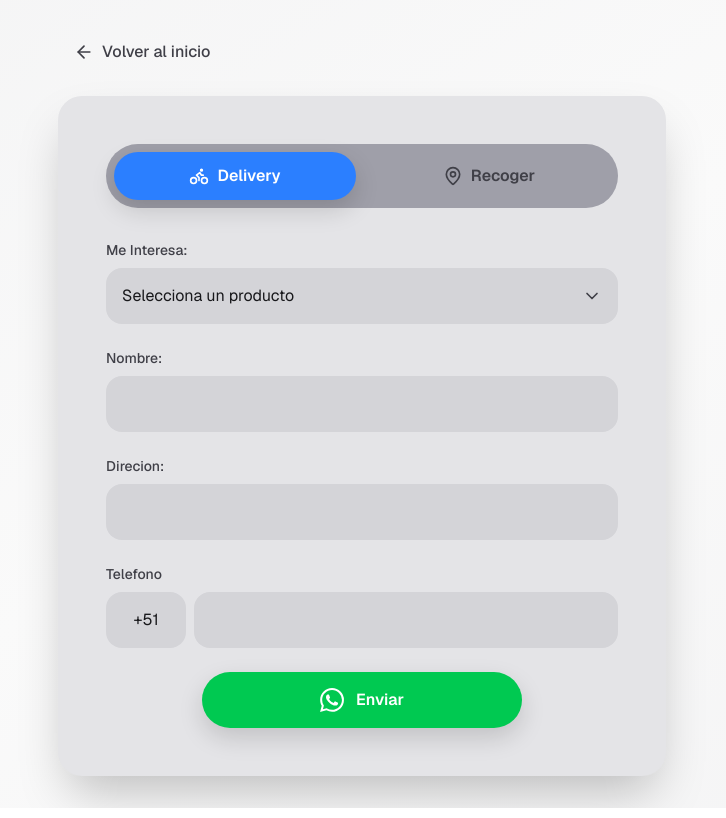
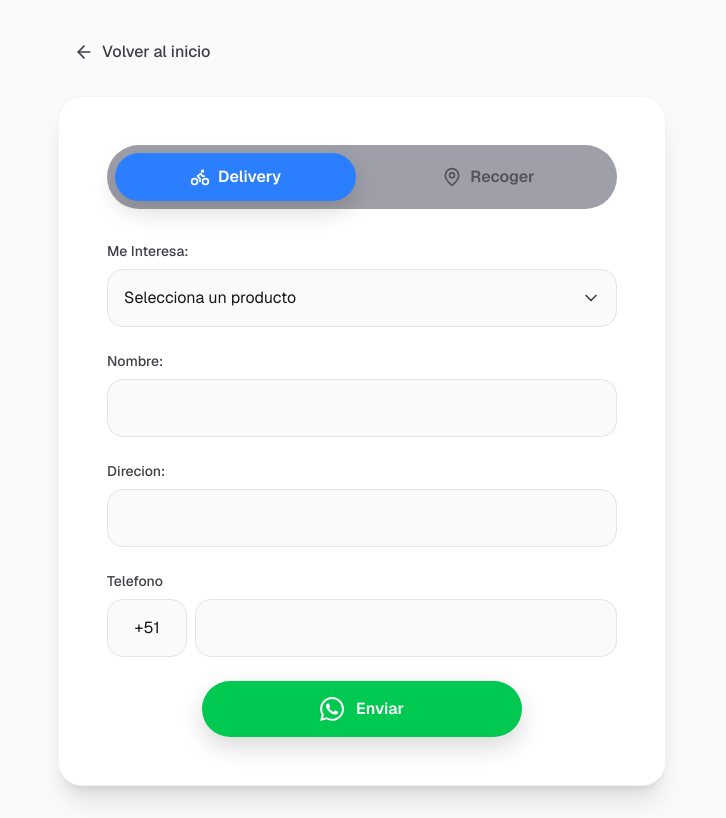
Before and after one commit to gohit-xyz/link-store, a Next.js app: page /form in a window 1280 px wide. Shown: the whole page, without its empty margins (278-1004 px from the left). Built offline with nearby package versions, Linux system fonts and the light colour scheme.

Commit message:
style: Refine UI colors, backgrounds, and glassmorphism for improved light/dark mode consistency.

```diff
--- a/src/app/form/page.tsx
+++ b/src/app/form/page.tsx
@@ -74,7 +74,7 @@ ${
   };
 
   return (
-    <div className="min-h-screen w-full bg-linear-to-br from-zinc-100 via-zinc-50 to-zinc-100 dark:from-zinc-950 dark:via-zinc-900 dark:to-black font-sans">
+    <div className="min-h-screen w-full bg-zinc-50 dark:bg-zinc-950 font-sans transition-colors duration-300">
       <main className="max-w-2xl mx-auto flex flex-col items-center p-4 md:p-8">
         {/* Botón de regreso */}
         <div className="w-full mb-6">
@@ -88,7 +88,7 @@ ${
         </div>
 
         {/* Contenedor del formulario */}
-        <div className="w-full bg-zinc-200 dark:bg-zinc-800 rounded-3xl shadow-2xl p-8 md:p-12">
+        <div className="w-full bg-white dark:bg-zinc-800 rounded-3xl shadow-xl p-8 md:p-12 border border-zinc-100 dark:border-zinc-700">
           {/* Toggle Delivery/Recoger */}
           <div className="flex gap-3 mb-8 bg-zinc-400 dark:bg-zinc-700 rounded-full p-2">
             <button
@@ -97,7 +97,7 @@ ${
               className={`cursor-pointer flex-1 flex items-center justify-center gap-2 py-3 px-6 rounded-full font-semibold transition-all duration-300 ${
                 tipoServicio === "delivery"
                   ? "bg-blue-500 text-white shadow-lg"
-                  : "bg-transparent text-zinc-700 dark:text-zinc-300"
+                  : "bg-transparent text-zinc-600 dark:text-zinc-300 hover:bg-white/50 dark:hover:bg-black/20"
               }`}
             >
               <Bike className="w-5 h-5" />
@@ -109,7 +109,7 @@ ${
               className={`cursor-pointer flex-1 flex items-center justify-center gap-2 py-3 px-6 rounded-full font-semibold transition-all duration-300 ${
                 tipoServicio === "recoger"
                   ? "bg-blue-500 text-white shadow-lg"
-                  : "bg-transparent text-zinc-700 dark:text-zinc-300"
+                  : "bg-transparent text-zinc-600 dark:text-zinc-300 hover:bg-white/50 dark:hover:bg-black/20"
               }`}
             >
               <MapPin className="w-5 h-5" />
@@ -135,7 +135,7 @@ ${
                   onChange={handleChange}
                   required
                   suppressHydrationWarning
-                  className="w-full px-4 py-4 bg-zinc-300 dark:bg-zinc-600 text-zinc-900 dark:text-white rounded-2xl appearance-none focus:outline-none focus:ring-2 focus:ring-green-500 transition-all duration-300 cursor-pointer pr-12"
+                  className="w-full px-4 py-4 bg-zinc-50 dark:bg-zinc-600 border border-zinc-200 dark:border-zinc-500 text-zinc-900 dark:text-white rounded-2xl appearance-none focus:outline-none focus:ring-2 focus:ring-green-500 transition-all duration-300 cursor-pointer pr-12"
                 >
                   <option value="">Selecciona un producto</option>
                   {productos.map((producto, index) => (
@@ -161,7 +161,7 @@ ${
                 required
                 suppressHydrationWarning
                 autoComplete="name"
-                className="w-full px-4 py-4 bg-zinc-300 dark:bg-zinc-600 text-zinc-900 dark:text-white rounded-2xl focus:outline-none focus:ring-2 focus:ring-blue-500 transition-all duration-300 placeholder-zinc-500 dark:placeholder-zinc-400"
+                className="w-full px-4 py-4 bg-zinc-50 dark:bg-zinc-600 border border-zinc-200 dark:border-zinc-500 text-zinc-900 dark:text-white rounded-2xl focus:outline-none focus:ring-2 focus:ring-blue-500 transition-all duration-300 placeholder-zinc-400 dark:placeholder-zinc-400"
                 placeholder=""
               />
             </div>
@@ -180,7 +180,7 @@ ${
                   required={tipoServicio === "delivery"}
                   suppressHydrationWarning
                   autoComplete="street-address"
-                  className="w-full px-4 py-4 bg-zinc-300 dark:bg-zinc-600 text-zinc-900 dark:text-white rounded-2xl focus:outline-none focus:ring-2 focus:ring-blue-500 transition-all duration-300 placeholder-zinc-500 dark:placeholder-zinc-400"
+                  className="w-full px-4 py-4 bg-zinc-50 dark:bg-zinc-600 border border-zinc-200 dark:border-zinc-500 text-zinc-900 dark:text-white rounded-2xl focus:outline-none focus:ring-2 focus:ring-blue-500 transition-all duration-300 placeholder-zinc-400 dark:placeholder-zinc-400"
                   placeholder=""
                 />
               </div>
@@ -198,7 +198,7 @@ ${
                   value={formData.codigoPais}
                   onChange={handleChange}
                   suppressHydrationWarning
-                  className="w-20 px-3 py-4 bg-zinc-300 dark:bg-zinc-600 text-zinc-900 dark:text-white rounded-2xl focus:outline-none focus:ring-2 focus:ring-green-500 transition-all duration-300 text-center"
+                  className="w-20 px-3 py-4 bg-zinc-50 dark:bg-zinc-600 border border-zinc-200 dark:border-zinc-500 text-zinc-900 dark:text-white rounded-2xl focus:outline-none focus:ring-2 focus:ring-green-500 transition-all duration-300 text-center"
                   placeholder="+51"
                 />
                 <input
@@ -209,7 +209,7 @@ ${
                   required
                   suppressHydrationWarning
                   autoComplete="tel"
-                  className="flex-1 px-4 py-4 bg-zinc-300 dark:bg-zinc-600 text-zinc-900 dark:text-white rounded-2xl focus:outline-none focus:ring-2 focus:ring-green-500 transition-all duration-300 placeholder-zinc-500 dark:placeholder-zinc-400"
+                  className="flex-1 px-4 py-4 bg-zinc-50 dark:bg-zinc-600 border border-zinc-200 dark:border-zinc-500 text-zinc-900 dark:text-white rounded-2xl focus:outline-none focus:ring-2 focus:ring-green-500 transition-all duration-300 placeholder-zinc-400 dark:placeholder-zinc-400"
                   placeholder=""
                 />
               </div>
--- a/src/app/globals.css
+++ b/src/app/globals.css
@@ -108,9 +108,14 @@
 @layer utilities {
   /* Glassmorphism */
   .glass {
-    background: rgba(26, 26, 26, 0.7);
+    background: rgba(255, 255, 255, 0.7);
     backdrop-filter: blur(12px);
     -webkit-backdrop-filter: blur(12px);
+    border: 1px solid rgba(0, 0, 0, 0.1);
+  }
+
+  .dark .glass {
+    background: rgba(26, 26, 26, 0.7);
     border: 1px solid rgba(255, 255, 255, 0.1);
   }
 
--- a/src/app/page.tsx
+++ b/src/app/page.tsx
@@ -29,9 +29,9 @@ export default function Home() {
   const currentProducts = PRODUCTS;
 
   return (
-    <div className="min-h-screen w-full bg-zinc-950 dark:bg-black font-sans relative overflow-hidden">
+    <div className="min-h-screen w-full bg-zinc-50 dark:bg-black font-sans relative overflow-hidden transition-colors duration-300">
       {/* Background gradient glow */}
-      <div className="absolute top-0 left-1/2 -translate-x-1/2 w-full h-96 gradient-glow pointer-events-none" />
+      <div className="absolute top-0 left-1/2 -translate-x-1/2 w-full h-96 bg-blue-500/20 dark:bg-transparent dark:gradient-glow pointer-events-none blur-3xl" />
 
       <main className="max-w-3xl mx-auto flex flex-col items-center p-4 gap-6 relative z-10">
         {/* Theme Toggle */}
@@ -49,7 +49,7 @@ export default function Home() {
 
         {/* Main Content Section - Glass Effect */}
         <section
-          className="flex flex-col w-full items-center gap-8 p-8 glass rounded-3xl backdrop-blur-xl border border-white/10 animate-fade-in-up"
+          className="flex flex-col w-full items-center gap-8 p-8 glass rounded-3xl backdrop-blur-xl border border-white/20 dark:border-white/10 animate-fade-in-up shadow-xl dark:shadow-none"
           style={{ animationDelay: "0.2s", opacity: 0 }}
         >
           {/* Profile Image with Glow */}
@@ -70,10 +70,10 @@ export default function Home() {
               <MapPin className="w-4 h-4" />
               <span>Ovalo Santa Anita</span>
             </div>
-            <h1 className="text-4xl font-bold bg-gradient-to-r from-white via-cyan-200 to-indigo-300 bg-clip-text text-transparent">
+            <h1 className="text-4xl font-bold bg-gradient-to-r from-zinc-900 via-cyan-600 to-indigo-600 dark:from-white dark:via-cyan-200 dark:to-indigo-300 bg-clip-text text-transparent">
               Nombre de Tienda
             </h1>
-            <p className="text-zinc-400 dark:text-zinc-500 leading-relaxed">
+            <p className="text-zinc-600 dark:text-zinc-500 leading-relaxed">
               Encuentra los mejores productos en una sola plataforma. Calidad y
               precio garantizados.
             </p>
@@ -124,7 +124,7 @@ export default function Home() {
                 <div
                   className={`absolute inset-0 bg-gradient-to-br ${color} opacity-0 group-hover:opacity-20 transition-opacity duration-300`}
                 />
-                <Icon className="w-5 h-5 text-zinc-300 group-hover:text-white relative z-10 transition-colors duration-300" />
+                <Icon className="w-5 h-5 text-zinc-600 dark:text-zinc-300 group-hover:text-zinc-900 dark:group-hover:text-white relative z-10 transition-colors duration-300" />
               </a>
             ))}
           </div>
@@ -147,7 +147,7 @@ export default function Home() {
                 className={`relative flex-1 py-3 px-6 rounded-xl font-semibold transition-colors duration-300 z-10 ${
                   activeTab === "servicios"
                     ? "text-white"
-                    : "text-zinc-400 hover:text-zinc-200"
+                    : "text-zinc-500 dark:text-zinc-400 hover:text-zinc-700 dark:hover:text-zinc-200"
                 }`}
               >
                 Servicios
@@ -157,7 +157,7 @@ export default function Home() {
                 className={`relative flex-1 py-3 px-6 rounded-xl font-semibold transition-colors duration-300 z-10 ${
                   activeTab === "productos"
                     ? "text-white"
-                    : "text-zinc-400 hover:text-zinc-200"
+                    : "text-zinc-500 dark:text-zinc-400 hover:text-zinc-700 dark:hover:text-zinc-200"
                 }`}
               >
                 Productos
@@ -180,7 +180,7 @@ export default function Home() {
                       <div className="w-12 h-12 rounded-xl bg-gradient-primary flex items-center justify-center shadow-glow-sm flex-shrink-0">
                         <Sparkles className="w-6 h-6 text-white" />
                       </div>
-                      <h3 className="text-lg font-semibold text-white group-hover:text-cyan-300 transition-colors">
+                      <h3 className="text-lg font-semibold text-zinc-800 dark:text-white group-hover:text-cyan-600 dark:group-hover:text-cyan-300 transition-colors">
                         {item.title}
                       </h3>
                     </div>
@@ -217,10 +217,10 @@ export default function Home() {
 
                     {/* Content */}
                     <div className="p-5 space-y-2">
-                      <h3 className="text-xl font-bold text-white group-hover:text-cyan-300 transition-colors line-clamp-1">
+                      <h3 className="text-xl font-bold text-zinc-800 dark:text-white group-hover:text-cyan-600 dark:group-hover:text-cyan-300 transition-colors line-clamp-1">
                         {item.title}
                       </h3>
-                      <p className="text-sm text-zinc-400 line-clamp-2 leading-relaxed">
+                      <p className="text-sm text-zinc-600 dark:text-zinc-400 line-clamp-2 leading-relaxed">
                         {item.description}
                       </p>
                       {item.price && (
@@ -241,11 +241,11 @@ export default function Home() {
         {/* GPS Button - Modern Floating Glass */}
         <Link
           href="/maps"
-          className="fixed dark:bg-blue-500 bottom-6 right-150 w-14 h-14 glass  hover:shadow-glow-sm transition-all duration-300 flex items-center justify-center group hover-lift z-40 animate-fade-in rounded-full"
+          className="fixed dark:bg-blue-500 bottom-6 right-156 w-14 h-14 glass hover:shadow-glow-sm transition-all duration-300 flex items-center justify-center group hover-lift z-40 animate-fade-in rounded-full shadow-lg"
           aria-label="Ir a mapas"
           style={{ animationDelay: "0.4s", opacity: 0 }}
         >
-          <MapPin className="w-6 h-6 text-white group-hover:text-cyan-300 transition-colors" />
+          <MapPin className="w-6 h-6 dark:text-white group-hover:text-cyan-100 transition-colors" />
         </Link>
       </main>
     </div>
```
